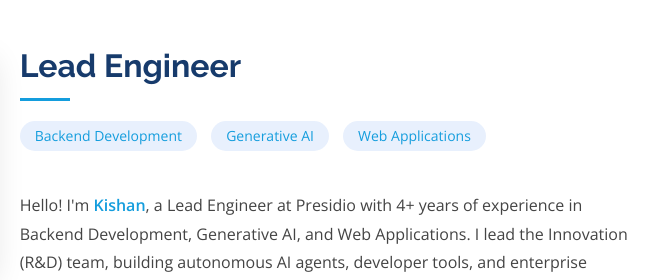
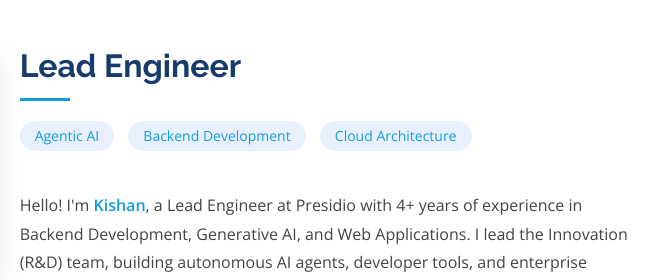
Before and after one commit to kishan0725/kishan0725.github.io, a plain HTML site: page index.html in a window 1280 px wide. Shown: the part 971-1251 px from the top of the page, 619-1280 px from the left. Drawn offline with nearby package versions, Linux system fonts and the light colour scheme.

Commit message:
docs: update tech stack badges in portfolio section reflect current technical focus and expertise.

```diff
--- a/index.html
+++ b/index.html
@@ -146,9 +146,9 @@
             <div class="section-heading">
               <h3 class="role">Lead Engineer</h3>
               <div class="tech-stack">
+                <span class="badge tech-badge">Agentic AI</span>
                 <span class="badge tech-badge">Backend Development</span>
-                <span class="badge tech-badge">Generative AI</span>
-                <span class="badge tech-badge">Web Applications</span>
+                <span class="badge tech-badge">Cloud Architecture</span>
               </div>
             </div>
 
```
